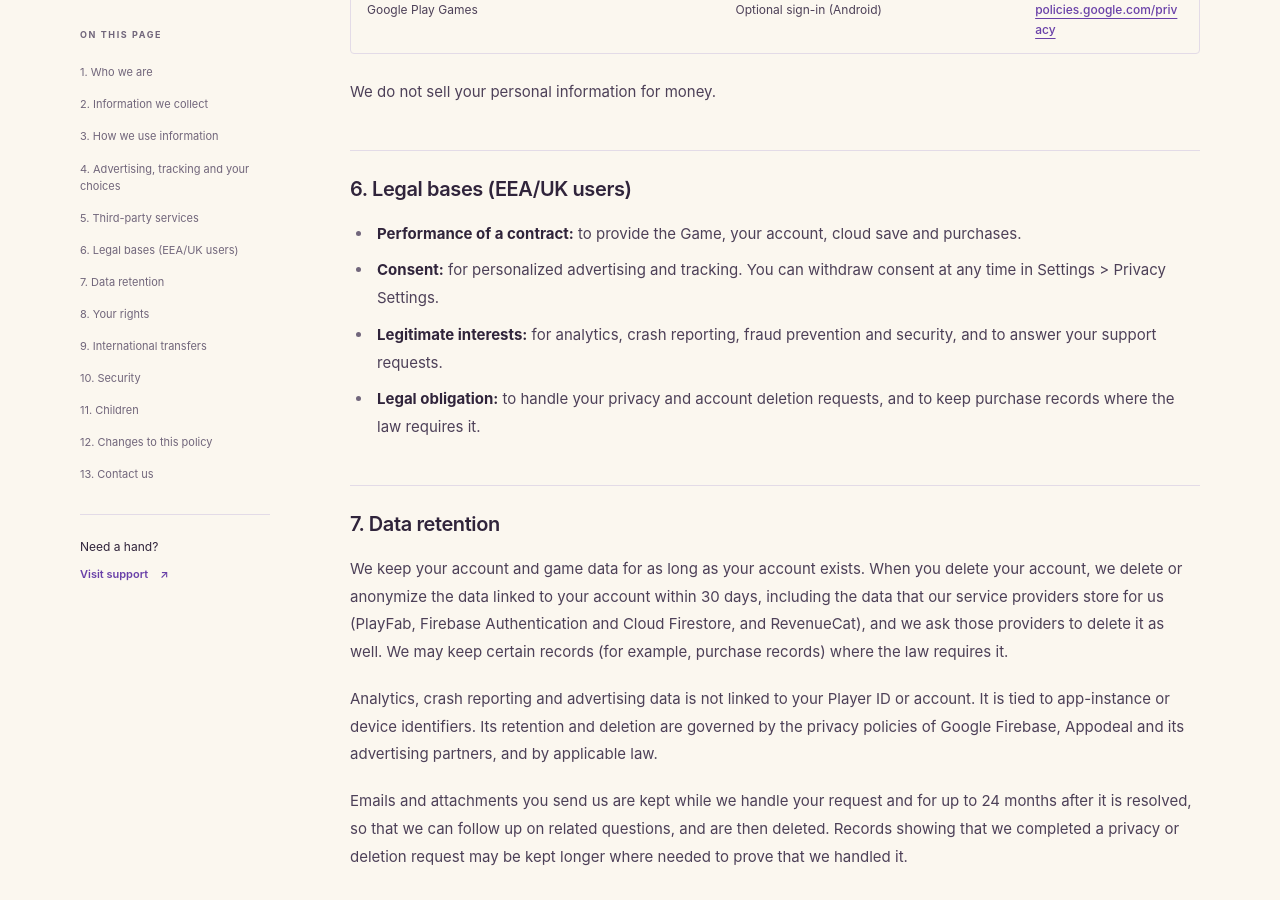
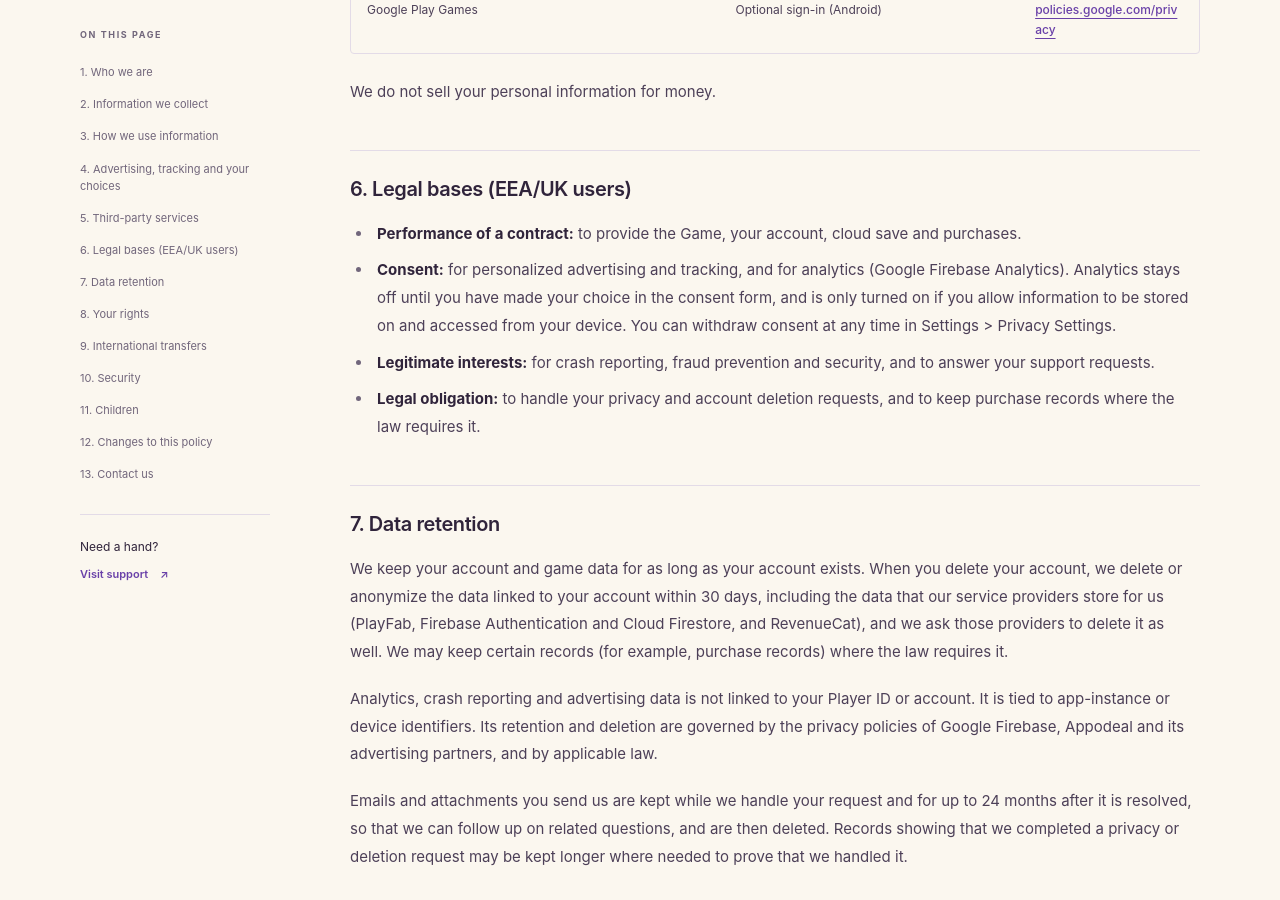
Before and after one commit to wheatgames/Pactics, a Jekyll site: the page built from privacy.md, in a window 1280 px wide and 900 px high, scrolled down 3337 px. Built offline with Jekyll 4.4.1, drawn with Linux system fonts in a browser that asks for light colours.

Commit message:
docs: sync Pactics analytics consent policy

```diff
--- a/privacy.md
+++ b/privacy.md
@@ -86,8 +86,8 @@ We do not sell your personal information for money.
 ## 6. Legal bases (EEA/UK users)
 
 - **Performance of a contract:** to provide the Game, your account, cloud save and purchases.
-- **Consent:** for personalized advertising and tracking. You can withdraw consent at any time in Settings > Privacy Settings.
-- **Legitimate interests:** for analytics, crash reporting, fraud prevention and security, and to answer your support requests.
+- **Consent:** for personalized advertising and tracking, and for analytics (Google Firebase Analytics). Analytics stays off until you have made your choice in the consent form, and is only turned on if you allow information to be stored on and accessed from your device. You can withdraw consent at any time in Settings > Privacy Settings.
+- **Legitimate interests:** for crash reporting, fraud prevention and security, and to answer your support requests.
 - **Legal obligation:** to handle your privacy and account deletion requests, and to keep purchase records where the law requires it.
 
 ## 7. Data retention
```
